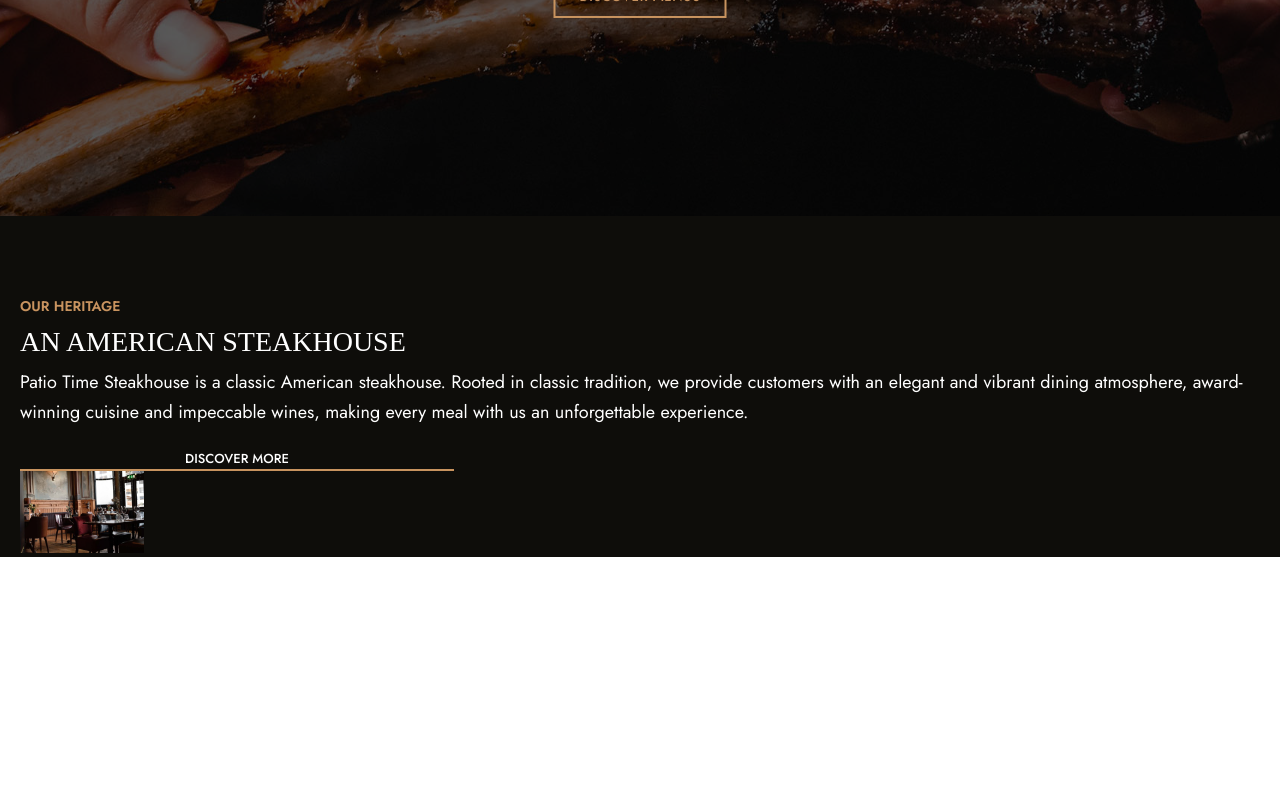
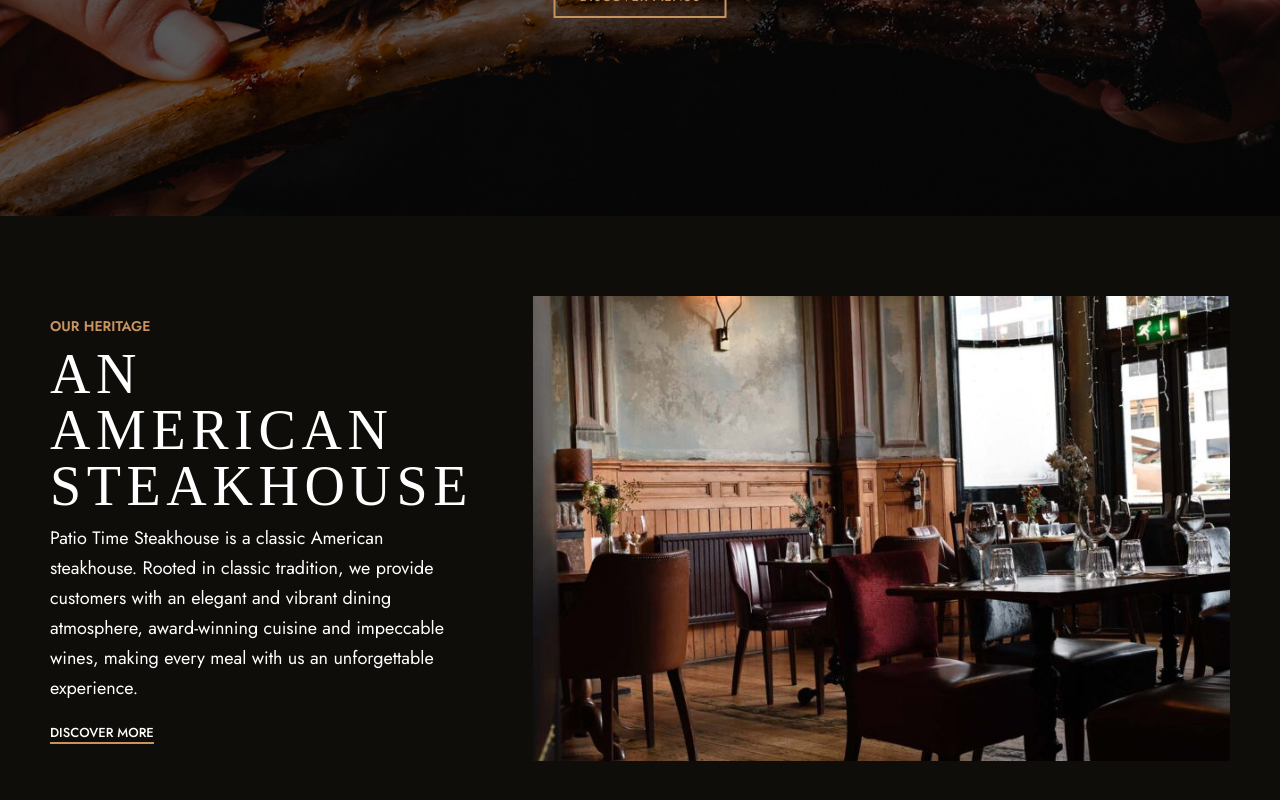
Before and after one commit to dtomicic/patio-time-copy, a Next.js app: page / in a window 1280 px wide. Shown: the part 584-1384 px from the top of the page. Before the commit the page ends 1141 px from the top, so only its background shows below. Built offline with nearby package versions, Linux system fonts and the light colour scheme.

Commit message:
heritage section done

```diff
--- a/components/Heritage.js
+++ b/components/Heritage.js
@@ -16,9 +16,10 @@
           dining atmosphere, award-winning cuisine and impeccable wines, making
           every meal with us an unforgettable experience.{" "}
         </p>
-        <button className={heritageStyles.heritageFirstBtn}>
-          Discover more
-        </button>
+        <div className={heritageStyles.heritageFirstBtn}>
+          <span className={heritageStyles.heritageFirstBtnText}>Discover more</span>
+          <div className={heritageStyles.heritageFirstBtnLine}></div>
+        </div>
       </div>
       <div className={heritageStyles.heritageSecond}>
         <img src='/images/heritage.jpg' alt='heritage' className={heritageStyles.heritageSecondImage} />
--- a/styles/Heritage.module.css
+++ b/styles/Heritage.module.css
@@ -3,7 +3,10 @@
   flex-direction: column;
   background-color: #0e0d0a;
   color: white;
-    padding: 80px 20px 0 20px;
+  padding: 80px 20px 50px 20px;
+  gap: 60px;
+  align-items: center;
+  justify-content: center;
 }
 
 .heritageFirst {
@@ -13,7 +16,7 @@
 }
 
 .heritageFirstSubHeader {
-    font-family: 'Jost';
+  font-family: "Jost";
   font-weight: 600;
   font-size: 14px;
   color: #c8935f;
@@ -22,7 +25,7 @@
 }
 
 .heritageFirstHeader {
-    font-family: 'Comorant Garamond';
+  font-family: "Comorant Garamond";
   font-weight: 300;
   font-size: 28px;
   color: white;
@@ -32,7 +35,7 @@
 }
 
 .heritageFirstText {
-    font-family: 'Jost';
+  font-family: "Jost";
   font-weight: 400;
   font-size: 18px;
   line-height: 29.88px;
@@ -42,18 +45,66 @@
 }
 
 .heritageFirstBtn {
-    width: 35%;
-    background: transparent;
-    border: none;
-    border-bottom: 2px solid #c8935f;
+  display: flex;
+  flex-direction: column;
+  align-items: center;
+  justify-content: center;
   color: white;
-    font-family: 'Jost';
+  font-family: "Jost";
   font-size: 13px;
   font-weight: 500;
   text-transform: uppercase;
   margin-top: 20px;
+  width: 31%;
+  max-width: 104px;
+  transition: 0.3s ease-in-out;
+}
+
+.heritageFirstBtn:hover {
+  cursor: pointer;
+}
+
+.heritageFirstBtnText {
+  width: 100%;
+}
+
+.heritageFirstBtnLine {
+  width: 100%;
+  height: 2px;
+  background-color: #c8935f;
 }
 
 .heritageSecondImage {
-    width: 10%;
+  width: 100%;
 }
+
+@media screen and (min-width: 1245px) {
+  .heritageSection {
+    padding-left: 50px;
+    padding-right: 50px;
+    flex-direction: row;
+  }
+
+  .heritageFirst {
+    width: 40%;
+  }
+
+  .heritageFirstHeader {
+    font-size: 56px;
+    letter-spacing: 5.6px;
+    line-height: 56px;
+  }
+}
+
+@media screen and (min-width: 1500px) {
+    .heritageSection {
+        padding-left: 150px;
+        padding-right: 150px;
+    }
+}
+
+@media screen and (min-width: 1920px) {
+    .heritageFirst {
+        width: 30%;
+    }
+}
```
Also changed, not shown: components/Gallery.js (added). Lines whose indentation alone changed are shown as unchanged.
